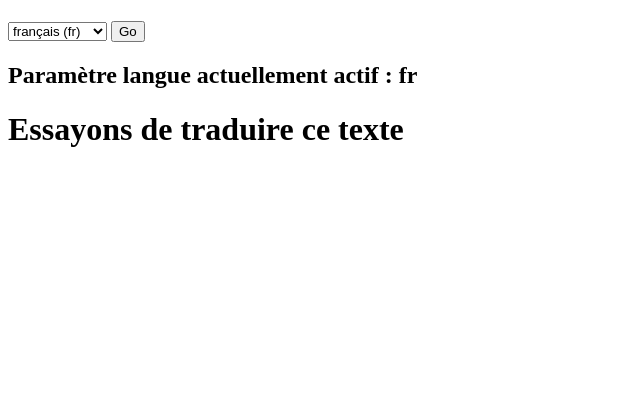
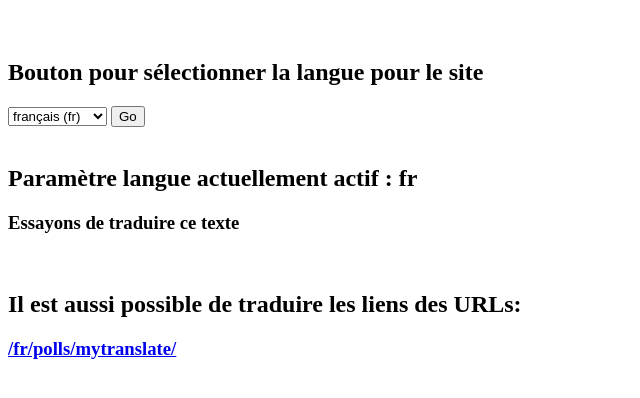
Before and after one commit to caicos/Polls, a Django app: template polls/templates/polls/Page_essai_traduction.html in a window 1280 px wide. Shown: the top 398 px of the page, without its empty margins (0-640 px from the left). Run offline with Django 3.2, Linux system fonts and the light colour scheme; the template is opened without the code that fills it, so the values that code supplies are empty.

Commit message:
Traduction des liens URLs

```diff
--- a/mysite/urls.py
+++ b/mysite/urls.py
@@ -16,19 +16,15 @@ Including another URLconf
 from django.contrib import admin
 from django.conf.urls.i18n import i18n_patterns
 from django.urls import path, include
-
-# urlpatterns = [
-#     path('admin/', admin.site.urls),
-# ]
-#
-# urlpatterns += i18n_patterns(
-#     # Ces URLs auront comme chemin : /<language_code/ au début pour les différentes langues du site
-#     path('polls/', include('polls.urls')),
-# )
-# §: La vue de redirection set_language de la page https://docs.djangoproject.com/fr/3.1/topics/i18n/translation/
+from django.utils.translation import gettext_lazy as _
 
 urlpatterns = [
     path('i18n/', include('django.conf.urls.i18n')),
     path('admin/', admin.site.urls),
-    path('polls/', include('polls.urls')),
 ]
+
+urlpatterns += i18n_patterns(
+    # Ces URLs auront comme chemin : /<language_code/ au début pour les différentes langues du site
+    path(_('polls/'), include(_('polls')+'.urls')),
+    # pas de préfixe pour la langue par défaut ('fr') le chemin sera ainsi directement /polls/...
+)
--- a/polls/templates/polls/Page_essai_traduction.html
+++ b/polls/templates/polls/Page_essai_traduction.html
@@ -7,6 +7,8 @@
     </head>
     <body>
         <h1>{{ title }}</h1>
+        <br/>
+        <h2>Bouton pour sélectionner la langue pour le site</h2>
         <form action="{% url 'set_language' %}" method="POST">{% csrf_token %}
             <input name="next" type="hidden" value="{{ redirect_to }}">
             <select name="language" id="">
@@ -21,9 +23,12 @@
             </select>
             <input type="submit" value="Go">
         </form>
-
+        <br/>
         <!-- si on veut afficher la langue utilisée mais pas la sélection de la langue, ne pas oublier de mettre ceci: {% get_current_language as LANGUAGE_CODE %} pour afficher la langue utilisée ci-dessous -->
         <h2>Paramètre langue actuellement actif : {{ LANGUAGE_CODE }}</h2>
-        <h1>{% translate "Essayons de traduire ce texte" %}</h1>
+        <h3>{% translate "Essayons de traduire ce texte" %}</h3>
+        <br/>
+        <h2>Il est aussi possible de traduire les liens des URLs:</h2>
+        <h3><a href="{% url 'polls:mytranslate' %}">{% url 'polls:mytranslate' %}</a></h3>
     </body>
 </html>
```
Also changed, not shown: locale/de/LC_MESSAGES/django.po, locale/en/LC_MESSAGES/django.po, 2 other files.
